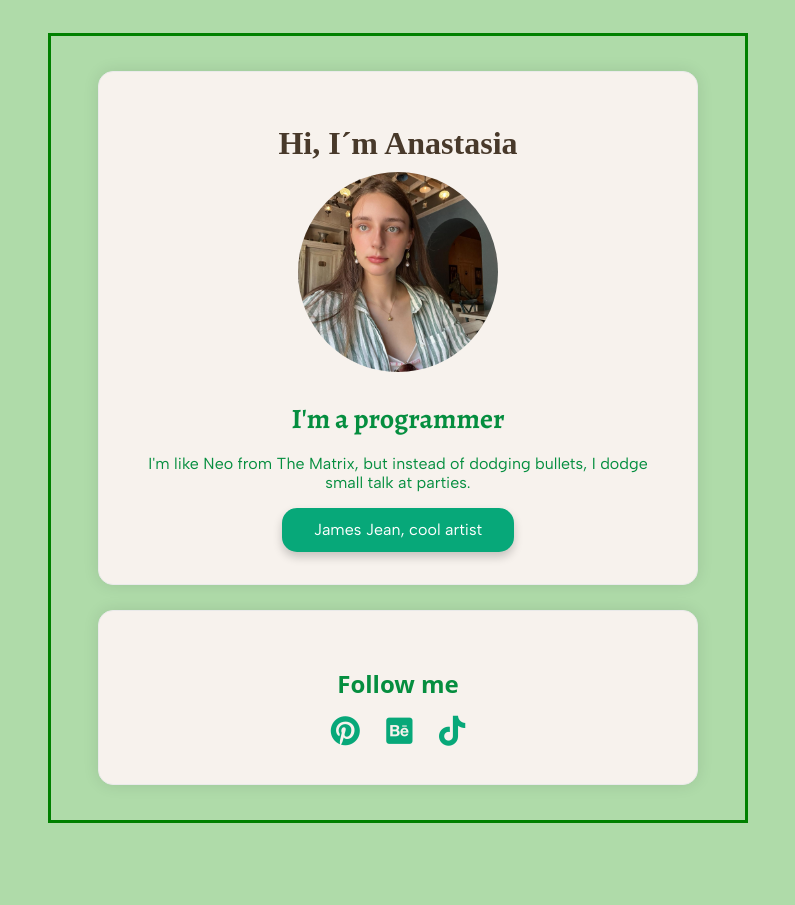
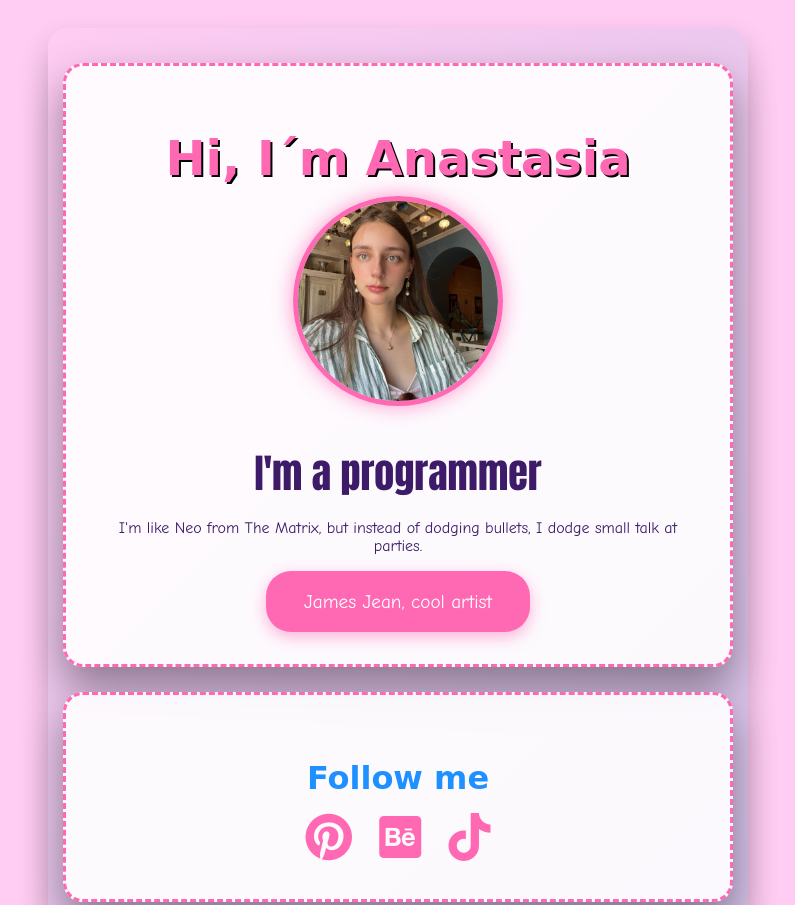
Before and after one commit to Hamster-hacker/profile, a plain HTML site: page index.html in a window 1280 px wide. Shown: the top 905 px of the page, without its empty margins (242-1037 px from the left). Before the commit the page ends 856 px from the top, so only its background shows below. Drawn offline with nearby package versions, Linux system fonts and the light colour scheme; a web font is replaced by a local one.

Commit message:
make my profile prettier - funky version

```diff
--- a/index.html
+++ b/index.html
@@ -13,7 +13,7 @@
     <div class="container">
       <div class="white-card">
         <h1> Hi, I´m Anastasia </h1>
-        <img id="profile-pic" src="/profile/images/image_123650291 (1).JPG" alt="my picture" width="100">
+        <img id="profile-pic" src="/images/image_123650291 (1).JPG" alt="my picture" width="100">
         <h2>I'm a programmer</h2>
         <p>
           I'm like Neo from The Matrix,
--- a/style.css
+++ b/style.css
@@ -1,4 +1,4 @@
-body {
+/* body {
   font-family: "Albert Sans", sans-serif;
   line-height: normal;
   font-size: 16px;
@@ -41,7 +41,7 @@ body {
 }
 
 /* Text Styles */
-h1 {
+/* h1 {
   font-family: "Antic Didone", serif;
   font-weight: bold;
   font-size: 2em;
@@ -63,7 +63,7 @@ h3 {
 }
 
 /* Button Styling */
-.button {
+/* .button {
   background-color: #07a879;
   border-radius: 15px;
   color: white;
@@ -82,10 +82,10 @@ h3 {
   font-weight: bold;
   transform: scale(1.05);
   box-shadow: 0 8px 20px rgba(0, 0, 0, 0.3);
-}
+} */
 
 /* List Styling */
-ul {
+/* ul {
   list-style: none;
   padding: 0;
   margin: 0;
@@ -108,10 +108,10 @@ li a {
 
 #list > li > a > i:hover {
   color: #20de07;
-}
+} */
 
 /* Tablet Responsive */
-@media (max-width: 768px) {
+/* @media (max-width: 768px) {
   body {
     font-size: 15px;
     padding: 20px;
@@ -131,6 +131,196 @@ li a {
   }
   h3 {
     font-size: 1.25em;
+  }
+  .button {
+    padding: 0.6em 1.5em;
+  }
+  #profile-pic {
+    width: 25vw;
+    height: 25vw;
+  }
+}
+
+/* Mobile Responsive */
+/* @media (max-width: 480px) {
+  body {
+    font-size: 14px;
+    padding: 15px;
+  }
+  .container {
+    width: 95%;
+  }
+  .white-card {
+    padding: 1em;
+    width: 98%;
+  }
+  h1 {
+    font-size: 1.5em;
+  }
+  h2 {
+    font-size: 1.25em;
+  }
+  h3 {
+    font-size: 1.125em;
+  }
+  .button {
+    padding: 0.5em 1.2em;
+    font-size: 0.9em;
+  }
+  #profile-pic {
+    width: 30vw;
+    height: 30vw;
+  }
+  #list > li > a > i {
+    font-size: 1.5em;
+  }
+}   */
+
+
+body {
+  font-family: "Comic Sans MS", cursive, sans-serif; /* Fun font choice */
+  line-height: normal;
+  font-size: 16px;
+  background-color: #ffccf3; /* Bright background color */
+  color: #3d1b68; /* Darker color for text contrast */
+  text-align: center;
+  padding: 20px;
+  box-sizing: border-box;
+}
+
+#profile-pic {
+  width: 20vw;
+  height: 20vw;
+  max-width: 200px;
+  max-height: 200px;
+  object-fit: cover;
+  border-radius: 50%;
+  border: 5px solid #ff69b4; /* Bright border */
+  box-shadow: 0 0 20px rgba(255, 105, 180, 0.7); /* Neon shadow effect */
+  transition: transform 0.3s ease;
+}
+
+#profile-pic:hover {
+  transform: scale(1.1); /* Scale effect on hover */
+}
+
+.container {
+  width: 85%;
+  max-width: 700px;
+  margin: auto;
+  padding: 10px;
+  box-sizing: border-box;
+  background: linear-gradient(135deg, #ffccf3, #d4c2e8); /* Funky gradient */
+  border-radius: 20px; /* Rounded corners */
+  box-shadow: 0 15px 30px rgba(0, 0, 0, 0.2); /* Soft shadow for depth */
+}
+
+.white-card {
+  background-color: rgba(255, 255, 255, 0.9); /* Slightly transparent white */
+  padding: 2em;
+  width: 90%;
+  max-width: 600px;
+  margin: 25px auto;
+  border-radius: 20px;
+  border: 3px dashed #ff69b4; /* Dashed border for funkiness */
+  box-shadow: 0 20px 40px rgba(0, 0, 0, 0.4);
+  position: relative;
+}
+
+/* Fun text styles */
+h1 {
+  font-family: "Press Start 2P", cursive; /* Retro arcade style */
+  font-size: 3em; /* Bigger size for impact */
+  margin-bottom: 10px;
+  color: #ff69b4; /* Bright pink color */
+  text-shadow: 2px 2px #000; /* Black shadow for contrast */
+}
+
+h2 {
+  font-family: "Impact", sans-serif; /* Bold style */
+  font-size: 2.5em; /* Large size */
+  margin-bottom: 10px;
+  color: #3d1b68; /* Darker color for contrast */
+}
+
+h3 {
+  font-family: "Bangers", cursive; /* Fun comic style */
+  font-size: 2em; /* Larger size for impact */
+  margin-bottom: 10px;
+  font-weight: 600;
+  color: #1e90ff; /* Bright blue for contrast */
+}
+
+/* Button Styling */
+.button {
+  background-color: #ff69b4; /* Bright pink */
+  border-radius: 25px;
+  color: white;
+  padding: 1em 2em;
+  text-align: center;
+  text-decoration: none;
+  display: inline-block;
+  font-size: 1.2em;
+  transition: all 0.3s ease;
+  box-shadow: 0 5px 15px rgba(255, 105, 180, 0.5);
+}
+
+.button:hover {
+  background-color: white;
+  color: #ff69b4;
+  font-weight: bold;
+  transform: scale(1.1);
+  box-shadow: 0 8px 25px rgba(0, 0, 0, 0.5);
+}
+
+/* List Styling */
+ul {
+  list-style: none;
+  padding: 0;
+  margin: 0;
+}
+
+.list-inline > li {
+  display: inline-block;
+  padding: 0px 5px;
+  margin: 6px;
+}
+
+li a {
+  color: #ff69b4; /* Bright link color */
+  transition: 0.3s ease;
+  font-size: 1.5em; /* Larger size for visibility */
+}
+
+#list > li > a > i {
+  font-size: 2em; /* Increase icon size */
+}
+
+#list > li > a > i:hover {
+  color: #20de07; /* Change color on hover */
+}
+
+/* Tablet Responsive */
+@media (max-width: 768px) {
+  body {
+    font-size: 15px;
+    padding: 20px;
+  }
+  .container {
+    width: 90%;
+  }
+  .white-card {
+    padding: 1.5em;
+    width: 95%;
+  }
+  h1 {
+    font-size: 2.5em;
+  }
+  h2 {
+    font-size: 2em;
+  }
+  h3 {
+    font-size: 1.75em;
   }
   .button {
     padding: 0.6em 1.5em;
@@ -171,7 +361,4 @@ li a {
     width: 30vw;
     height: 30vw;
   }
-  #list > li > a > i {
-    font-size: 1.5em;
-  }
 }
```
